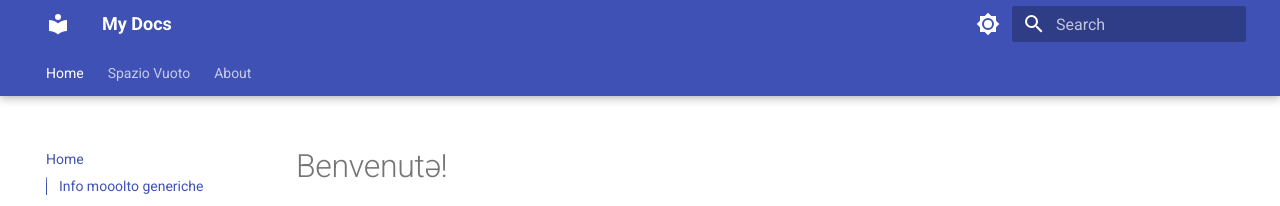
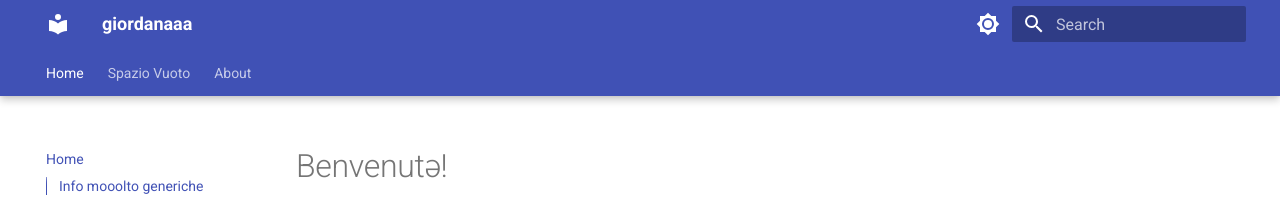
Before and after one commit to giordanaaa/website-2.0, an MkDocs documentation site: the page built from docs/index.md, in a window 1280 px wide. Shown: the top 206 px of the page. Built offline with MkDocs 1.6.1 and Material for MkDocs 9.7.7, drawn with Linux system fonts in a browser that asks for light colours.

Commit message:
added name

```diff
--- a/mkdocs.yml
+++ b/mkdocs.yml
@@ -1,4 +1,4 @@
-site_name: My Docs
+site_name: giordanaaa
 site_url: https://mydomain.org/mysite
 theme:
   name: material
```
